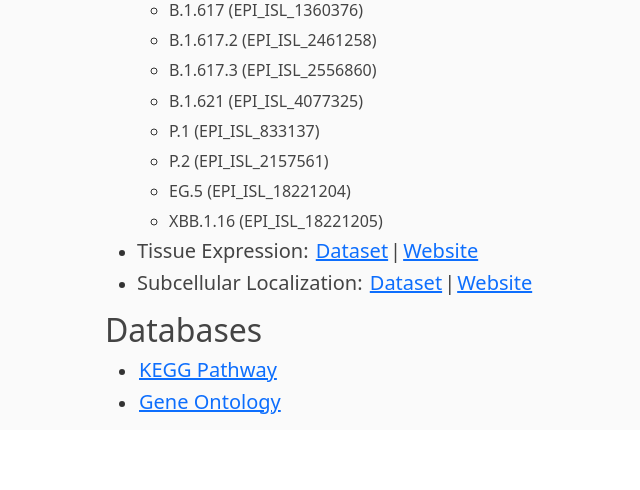
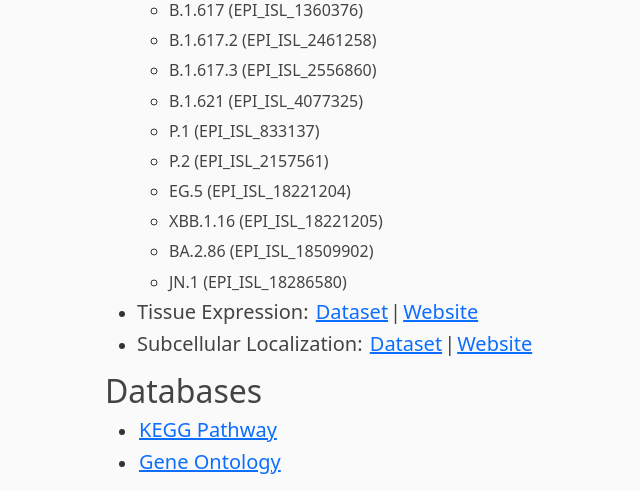
Before and after one commit to usubioinfo/hucovaria, a Django app: page /hucovaria/datasets/ in a window 1280 px wide. Shown: the part 417-907 px from the top of the page, without its empty margins (1-641 px from the left). Before the commit the page ends 831 px from the top, so only its background shows below. Run offline with Django 4.2, Linux system fonts and the light colour scheme; parts of the project's set-up code (start-up, migrations or seed data) failed here and were passed over; some libraries are stand-ins or nearby versions.

Commit message:
Updated strains

```diff
--- a/main/templates/datasets.html
+++ b/main/templates/datasets.html
@@ -24,6 +24,8 @@
 					<li><h6>P.2 (EPI_ISL_2157561)</h6></li>
 					<li><h6>EG.5 (EPI_ISL_18221204)</h6></li>
 					<li><h6>XBB.1.16 (EPI_ISL_18221205)</h6></li>
+					<li><h6>BA.2.86 (EPI_ISL_18509902)</h6></li>
+					<li><h6>JN.1 (EPI_ISL_18286580)</h6></li>
 				</ul>
 			</li>
 
--- a/main/views.py
+++ b/main/views.py
@@ -33,6 +33,8 @@
 					{'name': 'P.2', 'label': 'Zeta'},
 					{'name': 'EG.5', 'label': 'Omicron'},
 					{'name': 'XBB.1.16', 'label': 'Omicron'},
+					{'name': 'BA.2.86', 'label': 'Omicron'},
+					{'name': 'JN.1', 'label': 'Omicron'},
 					{'name': 'Reference', 'label': 'Wuhan'},
 					],
 		'annotations': [{'name': 'tissue_expression', 'pprint': 'Tissue Expression'}, {'name': 'localization', 'pprint': 'Localization'}, {'name': 'KEGG', 'pprint': 'KEGG'}],
@@ -85,6 +87,8 @@
 		'P.2',
 		'EG.5',
 		'XBB.1.16',
+		'BA.2.86',
+		'JN.1',
 		'Reference']
 
 	#add to Result
@@ -233,6 +237,8 @@
         'P.2': '#A30D5C',
 		'EG.5': '#b0c4b1',
 		'XBB.1.16': '#197278',
+		'BA.2.86': '#3333ff',
+		'JN.1': '#824a09',
         'Reference': '#d00000'
     }
     strain_colors = []
```
